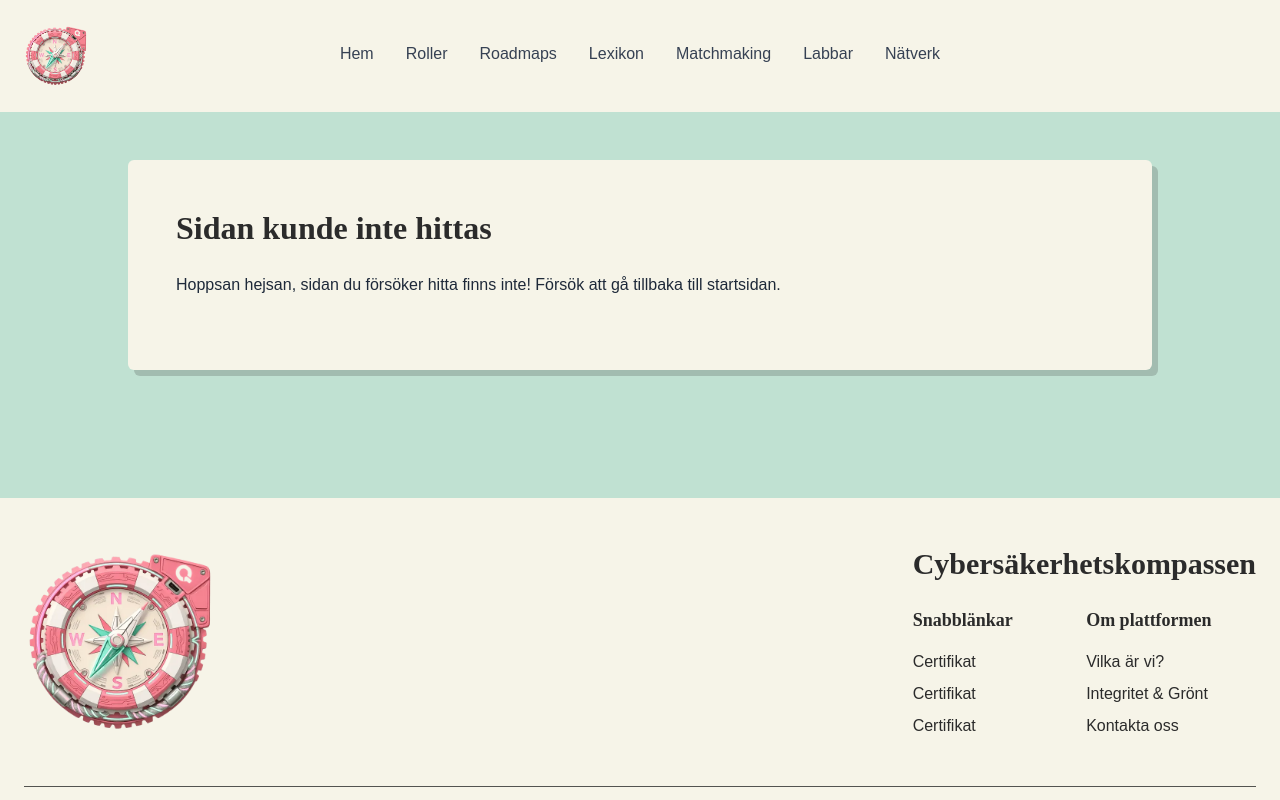
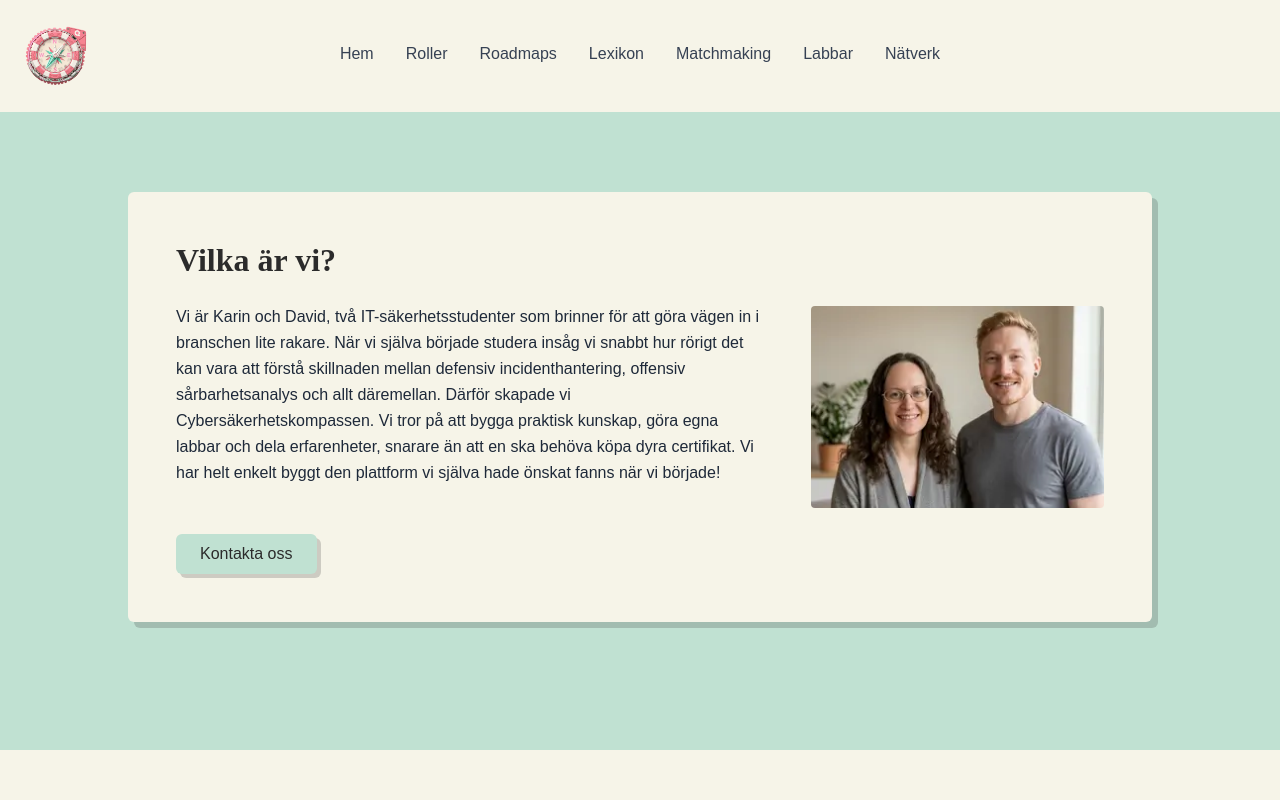
Before and after one commit to karinEkenberg/Cybersakerhetskompassen, a React (Vite) app: page /om-oss in a window 1280 px wide. Shown: the top 800 px of the page. Built offline with nearby package versions, Linux system fonts and the light colour scheme; a web font is replaced by a local one.

Commit message:
add about us page

```diff
--- a/src/App.jsx
+++ b/src/App.jsx
@@ -5,6 +5,7 @@ import Footer from "./components/Footer";
 import Home from "./components/Home"; // New import for the home page wrapper
 import Integrity from "./components/Integrity";
 import Error from "./components/Error";
+import About from "./components/About";
 
 function App() {
   return (
@@ -19,6 +20,7 @@ function App() {
             <Route path="/" element={<Home />} />
             {/* Privacy policy and green coding statements */}
             <Route path="/integritet" element={<Integrity />} />
+            <Route path="/om-oss" element={<About />} />
             <Route path="*" element={<Error />} />{" "}
             {/* Catch-all route for undefined paths */}
           </Routes>
--- /dev/null
+++ b/src/components/About.jsx
@@ -0,0 +1,20 @@
+import React from "react";
+import Section from "./Section";
+
+const About = () => {
+  return (
+    // Wrapping div to give the page a nice top margin if you have a fixed navbar
+    <div className="pt-20 lg:pt-32">
+      <Section
+        title="Vilka är vi?"
+        imageSrc="./src/assets/karin-and-david.webp"
+        imageAlt="Karin and David, creators of Cybersäkerhetskompassen"
+        text="Vi är Karin och David, två IT-säkerhetsstudenter som brinner för att göra vägen in i branschen lite rakare. När vi själva började studera insåg vi snabbt hur rörigt det kan vara att förstå skillnaden mellan defensiv incidenthantering, offensiv sårbarhetsanalys och allt däremellan. Därför skapade vi Cybersäkerhetskompassen. Vi tror på att bygga praktisk kunskap, göra egna labbar och dela erfarenheter, snarare än att en ska behöva köpa dyra certifikat. Vi har helt enkelt byggt den plattform vi själva hade önskat fanns när vi började!"
+        buttonText="Kontakta oss"
+        buttonStyle="btn-primary"
+      />
+    </div>
+  );
+};
+
+export default About;
--- a/src/components/Footer.jsx
+++ b/src/components/Footer.jsx
@@ -42,7 +42,7 @@ const Footer = () => {
             {/* Kolumn 2 */}
             <div className="flex flex-col gap-2">
               <h3 className="font-semibold text-lg mb-2">Om plattformen</h3>
-              <a href="#" className="hover:underline text-sm md:text-base">
+              <a href="/om-oss" className="hover:underline text-sm md:text-base">
                 Vilka är vi?
               </a>
               <a
```
Also changed, not shown: src/assets/karin-and-david.webp (added).
